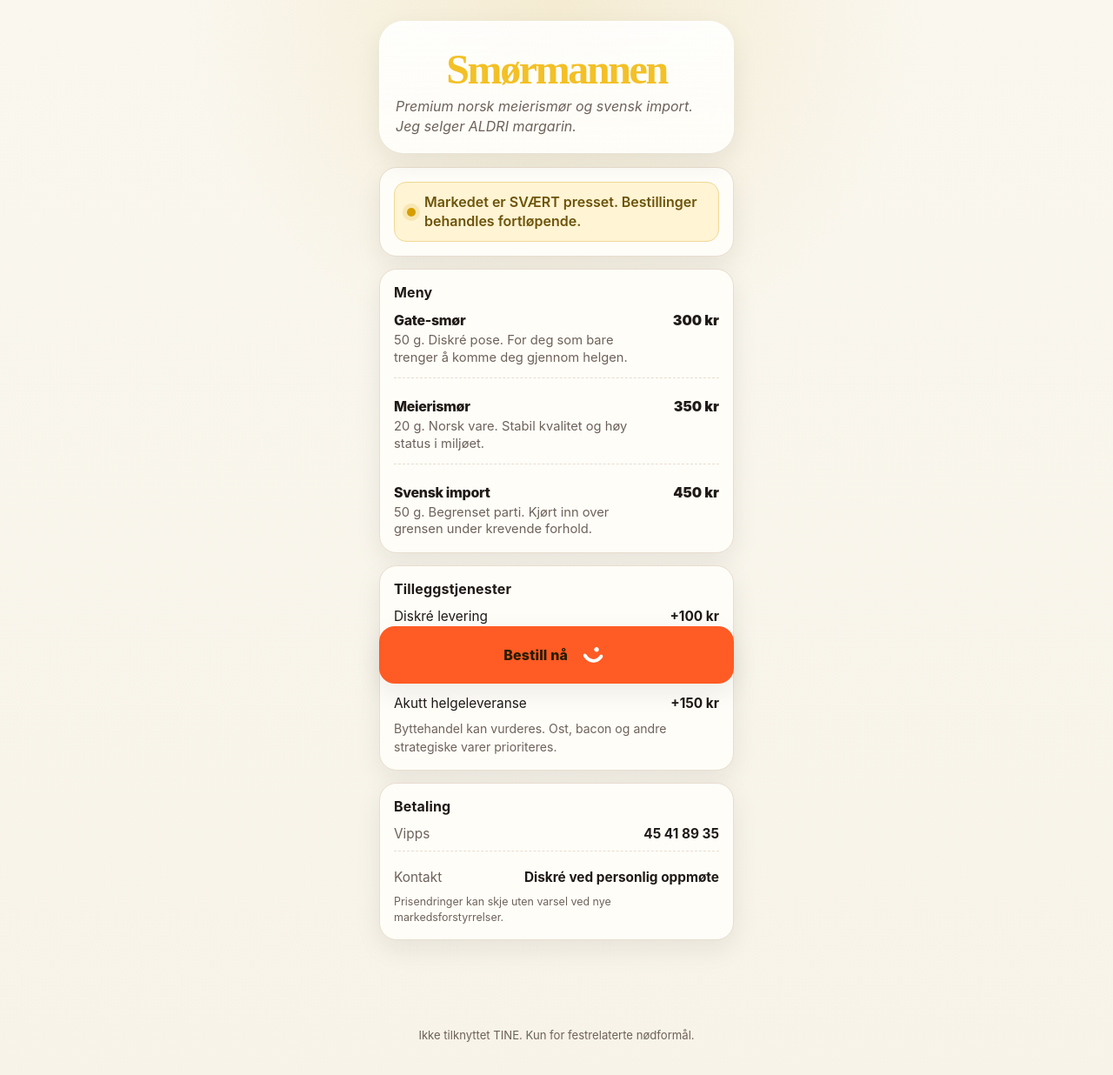
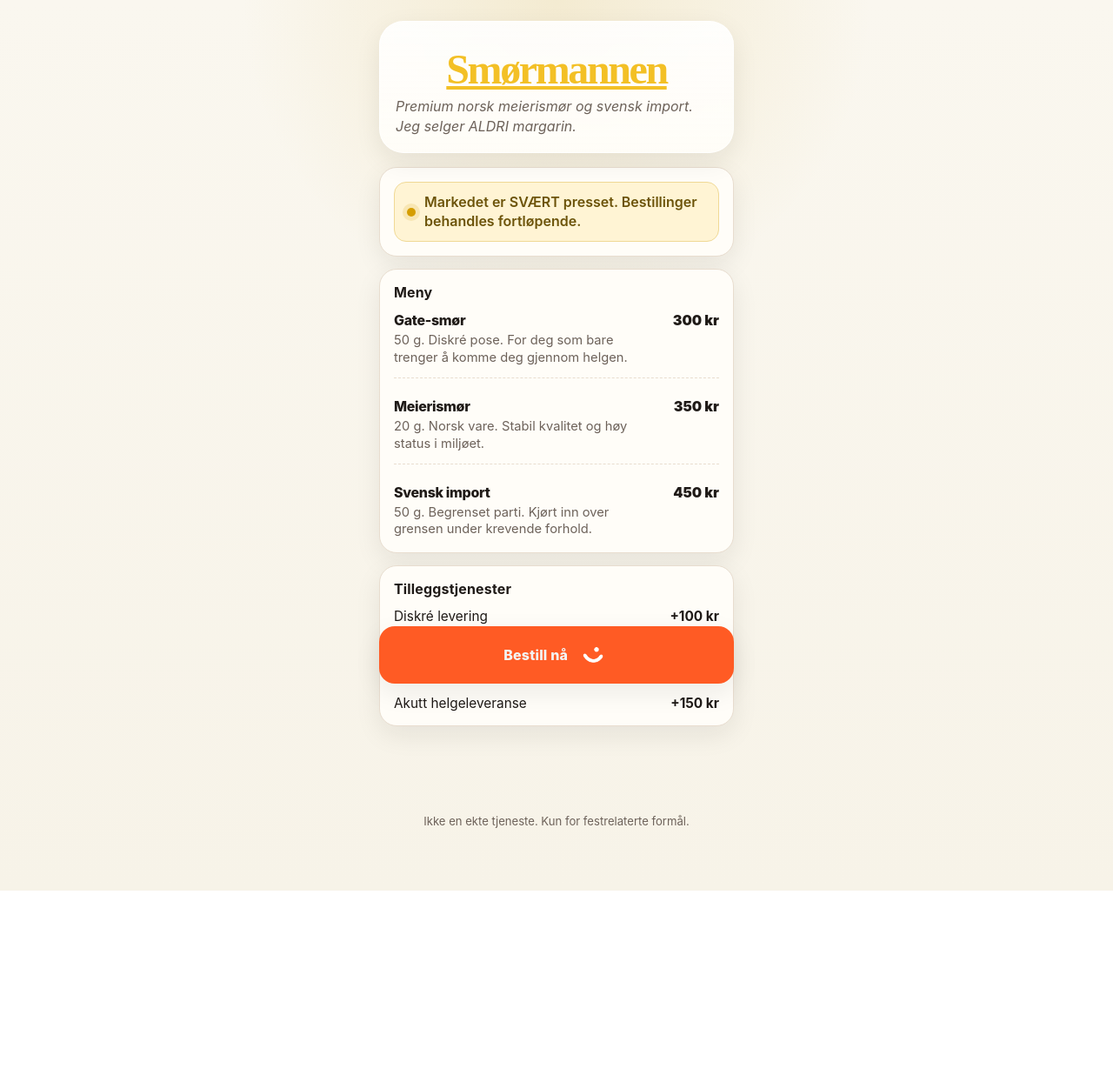
Before and after one commit to thprd3/smorkrise, a plain HTML site: page index.html in a window 1280 px wide. Shown: the whole page at 87% size. After the commit the page ends 1024 px from the top, so only its background shows below. Drawn offline with Linux system fonts and the light colour scheme.

Commit message:
minor fixes

```diff
--- a/index.html
+++ b/index.html
@@ -216,7 +216,7 @@
 
     .button-primary {
       background: #ff5b24;
-      color: #261c00;
+      color: #f4f4f4;
     }
 
     .button-secondary {
@@ -270,7 +270,7 @@
   <main class="wrap">
     <section class="hero">
       <!-- <div class="eyebrow">🧈 Diskré leveranser siden 2011</div> -->
-      <h1 style="font-family: 'Times New Roman', Times, serif; font-style:; text-align: center; color: #f3c026;">Smørmannen</h1>
+      <h1 style="font-family: 'Times New Roman', Times, serif; text-decoration: underline; text-align: center; color: #f3c026;">Smørmannen</h1>
       <p class="sub" style="font-style: italic;">
         Premium norsk meierismør og svensk import. Jeg selger ALDRI margarin.
       </p>
@@ -343,12 +343,12 @@
             <strong>+150 kr</strong>
           </div>
         </div>
-        <p class="fineprint">
+        <!-- <p class="fineprint">
           Byttehandel kan vurderes. Ost, bacon og andre strategiske varer prioriteres.
-        </p>
+        </p> -->
       </section>
 
-      <section class="card">
+      <!-- <section class="card">
         <h2 class="section-title">Betaling</h2>
         <div class="panel">
           <div class="line">
@@ -361,9 +361,8 @@
           </div>
         </div>
         <p class="fineprint tiny">
-          Prisendringer kan skje uten varsel ved nye markedsforstyrrelser.
         </p>
-      </section>
+      </section> -->
 
       <!-- <section class="card">
         <h2 class="section-title">Markedsrapport</h2>
@@ -384,18 +383,14 @@
     </div>
 
     <p class="footer">
-      Ikke tilknyttet TINE. Kun for festrelaterte nødformål.
+      Ikke en ekte tjeneste. Kun for festrelaterte formål.
     </p>
   </main>
 
   <script>
-    // Bytt til ditt eget nummer før publisering.
     const vippsNumber = '45418935';
 
     document.getElementById('vipps-number').textContent = vippsNumber.replace(/(\d{2})(?=\d)/g, '$1 ').trim();
-
-    // Vipps deep link. Fungerer best på mobil hvis Vipps er installert.
-    // Du kan også bytte denne til en vanlig betalingslenke hvis du har en slik.
     const vippsLink = `vipps://pay?phone=${vippsNumber}`;
     document.getElementById('vipps-link').setAttribute('href', vippsLink);
   </script>
```
